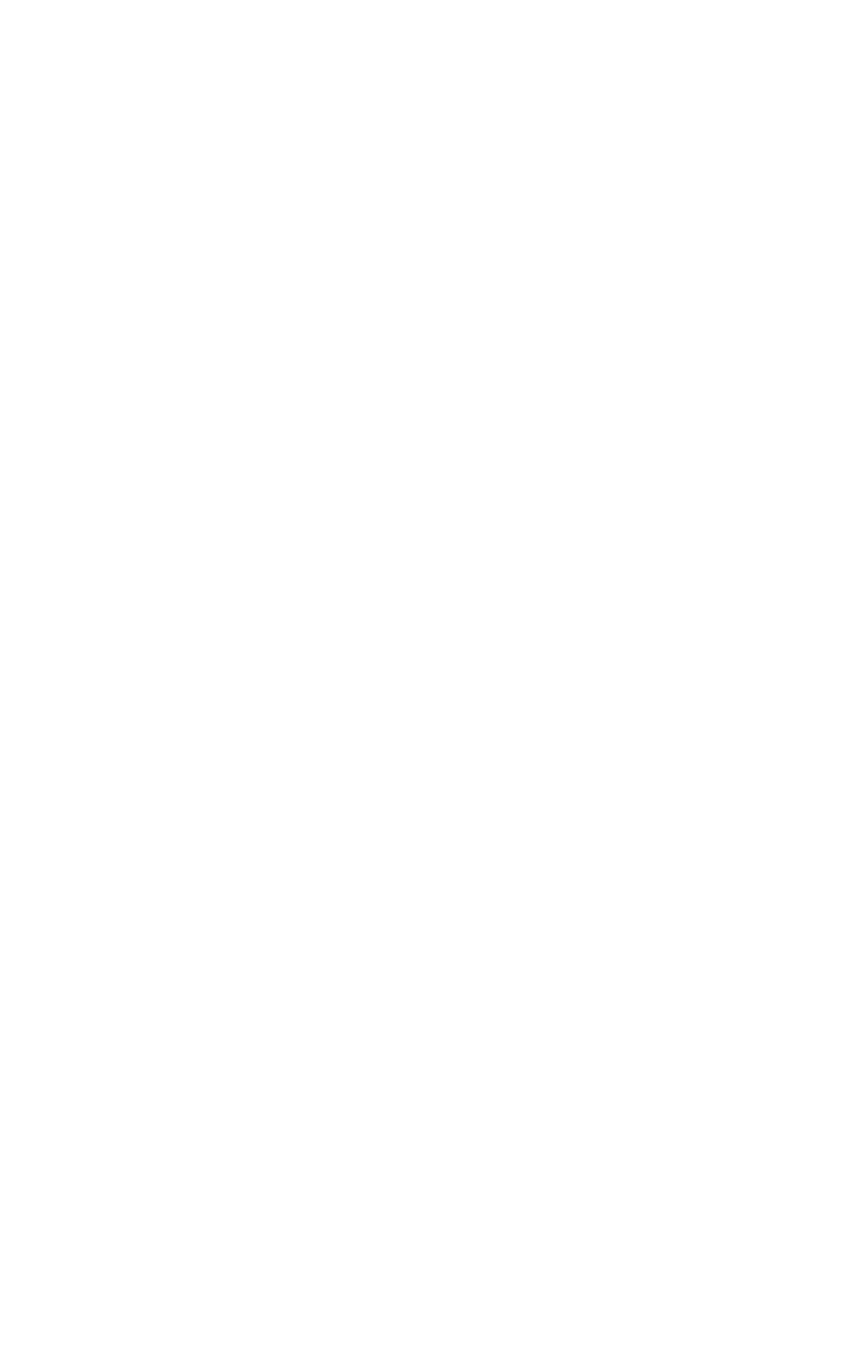
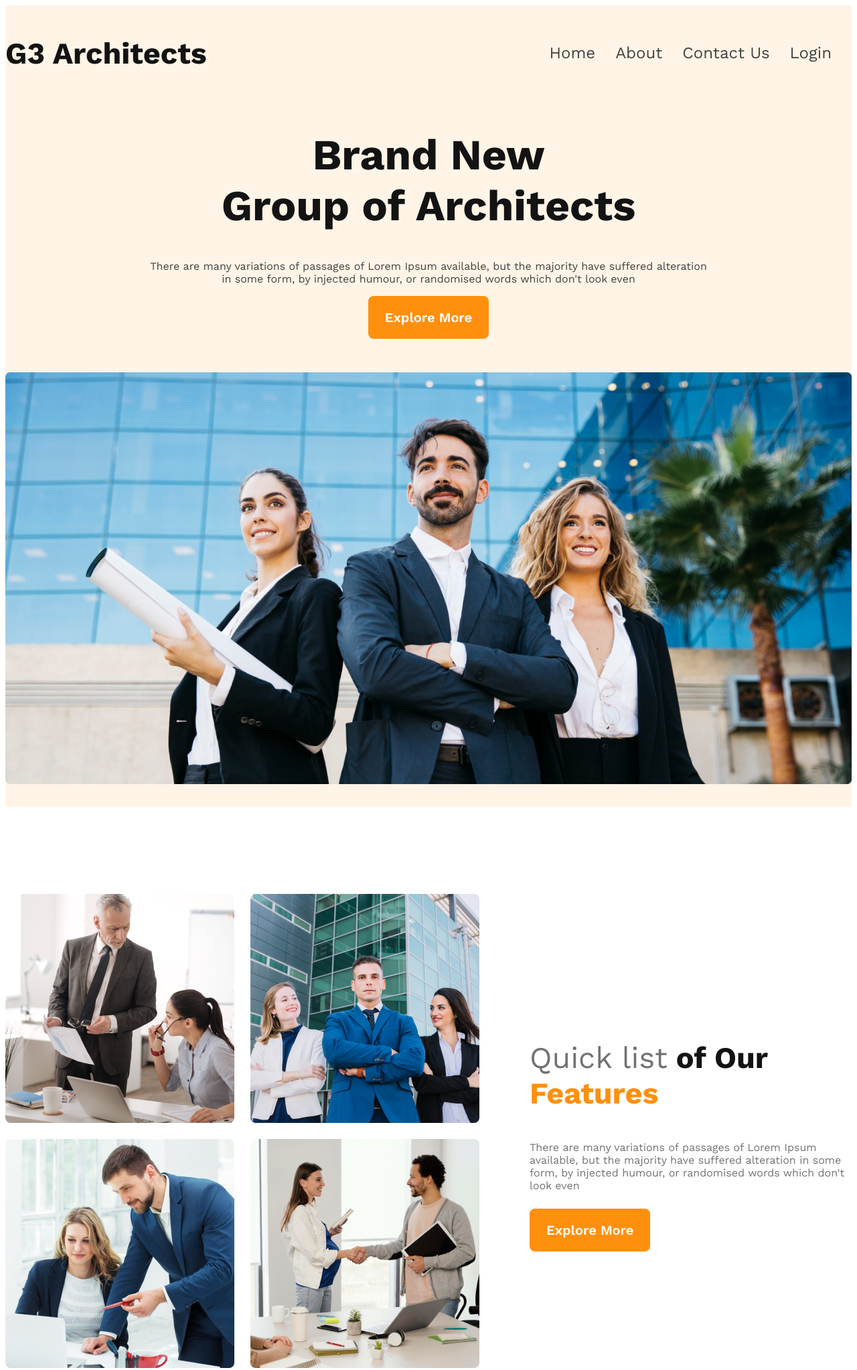
Before and after one commit to mrakashsaha/g3-architecture, a plain HTML site: page index.html in a window 1280 px wide. Shown: the whole page at 67% size. Before the commit the page ends 800 px from the top, so only its background shows below. Drawn offline with nearby package versions, Linux system fonts and the light colour scheme.

Commit message:
Some section added and avialble for responsive

```diff
--- a/index.html
+++ b/index.html
@@ -6,12 +6,41 @@
     <title>G3-Architecture</title>
     <link rel="stylesheet" href="style.css">
 </head>
-<body>
-    <header>
+<body class="work-sans-regular dark-1">
+    <header class="bg-light">
+        <nav class="navbar display-flex">
+            <h3 class="brand">G3 Architects</h3>
+            <ul class="nav-links display-flex">
+                <li class="nav-item"><a href="" class="nav-link dark-2">Home</a></li>
+                <li class="nav-item"><a href="" class="nav-link dark-2">About</a></li>
+                <li class="nav-item"><a href="" class="nav-link dark-2">Contact Us</a></li>
+                <li class="nav-item"><a href="" class="nav-link dark-2">Login</a></li>
+            </ul>
+        </nav>
+        <div class="banner">
+            <div class="banner-content">
+                <h1 class="banner-title">Brand New <br> Group of Architects</h1>
+                <p class="banner-description dark-2">There are many variations of passages of Lorem Ipsum available, but the majority have suffered alteration in some form, by injected humour, or randomised words which don't look even</p>
+                <button class="btn-primary">Explore More</button>
 
+            </div>
+            <img class="banner-image" src="images/banner.png" alt="Banner-Image">
+            </div>
     </header>
     <main>
-
+        <section class="teams display-flex">
+            <div class="team-img-container">
+                <img src="images/team1.png" alt="team images">
+                <img src="images/team2.png" alt="team images">
+                <img src="images/team3.png" alt="team images">
+                <img src="images/team4.png" alt="team images">
+            </div>
+            <div class="our-features">
+                <h3 class="feature-title"><span class="quick-list dark-3">Quick list</span> of Our <span class="feature">Features</span></h3>
+                <p class="feature-description dark-3">There are many variations of passages of Lorem Ipsum available, but the majority have suffered alteration in some form, by injected humour, or randomised words which don't look even</p>
+                <button class="btn-primary">Explore More</button>
+            </div>
+        </section>
     </main>
     <footer>
 
--- a/style.css
+++ b/style.css
@@ -0,0 +1,178 @@
+@import url('https://fonts.googleapis.com/css2?family=Work+Sans:ital,wght@0,100..900;1,100..900&display=swap');
+
+.work-sans-regular {
+    font-family: "Work Sans", sans-serif;
+    font-optical-sizing: auto;
+    font-weight: 400;
+    font-style: normal;
+  }
+
+  /* shared styles */
+
+  main {
+    max-width: 1440px;
+    margin:0 auto;
+  }
+
+  .display-flex {
+    display:flex;
+  }
+
+  .dark-1 {
+    color:#131313;
+  }
+  .dark-2 {
+    color:#424242;
+  }
+  .dark-3 {
+    color:#727272;
+  }
+
+  .bg-light {
+    background-color: rgba(255, 144, 14, 0.1);
+  }
+
+  main>section {
+    margin-top:130px;
+  }
+
+  /* header related style */
+
+
+  /* nav-bar related related */
+  .navbar {
+    justify-content: space-between;
+    align-items: center;
+
+  }
+
+  .brand {
+    font-size: 2.8rem;
+    font-weight: 700;
+  }
+
+  .nav-links {
+
+    justify-content: space-between;
+    text-decoration: none;
+    font-size: 1.5rem;
+  }
+
+  .nav-item {
+    list-style: none;
+    margin-right:30px;
+  }
+
+  .nav-link {
+    text-decoration: none;
+  }
+
+  .navbar, .banner {
+    max-width: 1440px;
+    margin: 0 auto;
+  }
+
+  .banner-content {
+    max-width: 850px;
+    margin: 0 auto;
+    text-align: center;
+    margin-bottom: 50px;
+  }
+  .banner-title {
+    font-size: 4rem;
+    text-align: center;
+  }
+
+  .btn-primary {
+    background-color: #FF900E;
+    font-family: "Work Sans", sans-serif;
+    font-weight: 600;
+    border:none;
+    border-radius: 8px;
+    color:white;
+    padding: 20px 25px;
+    font-size: 1.25rem;
+
+  }
+
+  .banner-image {
+    width:100%;
+    margin-bottom: 30px;
+  }
+
+
+
+  /* Team and features related styles */
+
+  .teams {
+    align-items: center;
+  }
+
+  .team-img-container {
+    display:grid;
+    grid-template-columns: 1fr 1fr;
+    gap:24px;
+  }
+
+
+  .our-features {
+    margin-left:75px;
+    max-width:540px;
+  }
+
+  .feature-title {
+    font-size: 2.8rem;
+  }
+
+  .quick-list {
+    font-weight: 400;
+  }
+
+  .feature {
+    color:#FF900E;
+  }
+
+  .feature-description {
+    font-size: 1rem;
+    margin-bottom: 25px;
+  }
+
+
+  /* Responsive Media Quary */
+
+@media screen and (max-width:576px) {
+
+    .nav-links, .navbar {
+        flex-direction: column;
+    }
+
+    .team-img-container {
+        grid-template-columns: 1fr;
+        gap:24px;
+      }
+
+      .teams {
+        flex-direction: column;
+      }
+
+      .our-features {
+        margin-left: 5px;
+    }
+}
+
+
+/* For Tablet Display */
+
+@media screen and (min-width:576px) and (max-width:974px) {
+
+
+    .teams {
+        flex-direction: column;
+      }
+
+      .our-features {
+        margin-left: 5px;
+
+    }
+
+}
```
